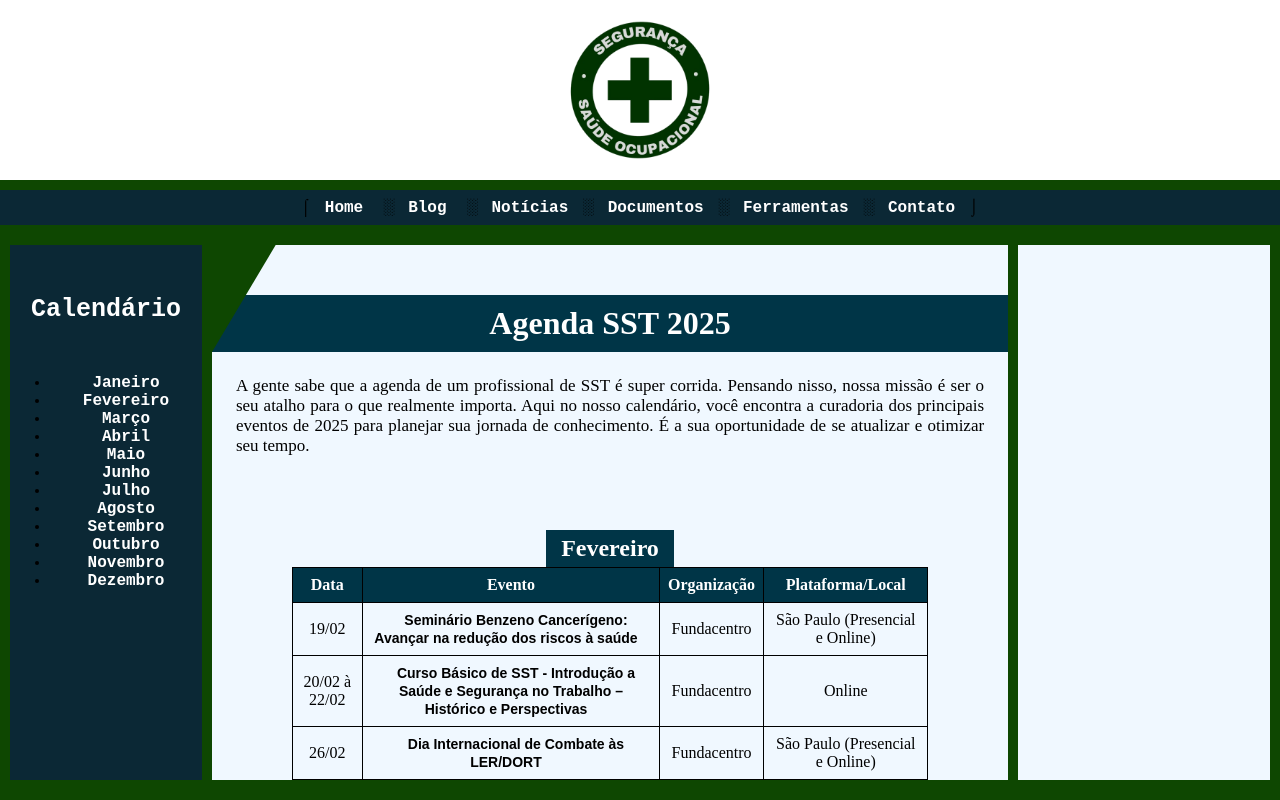
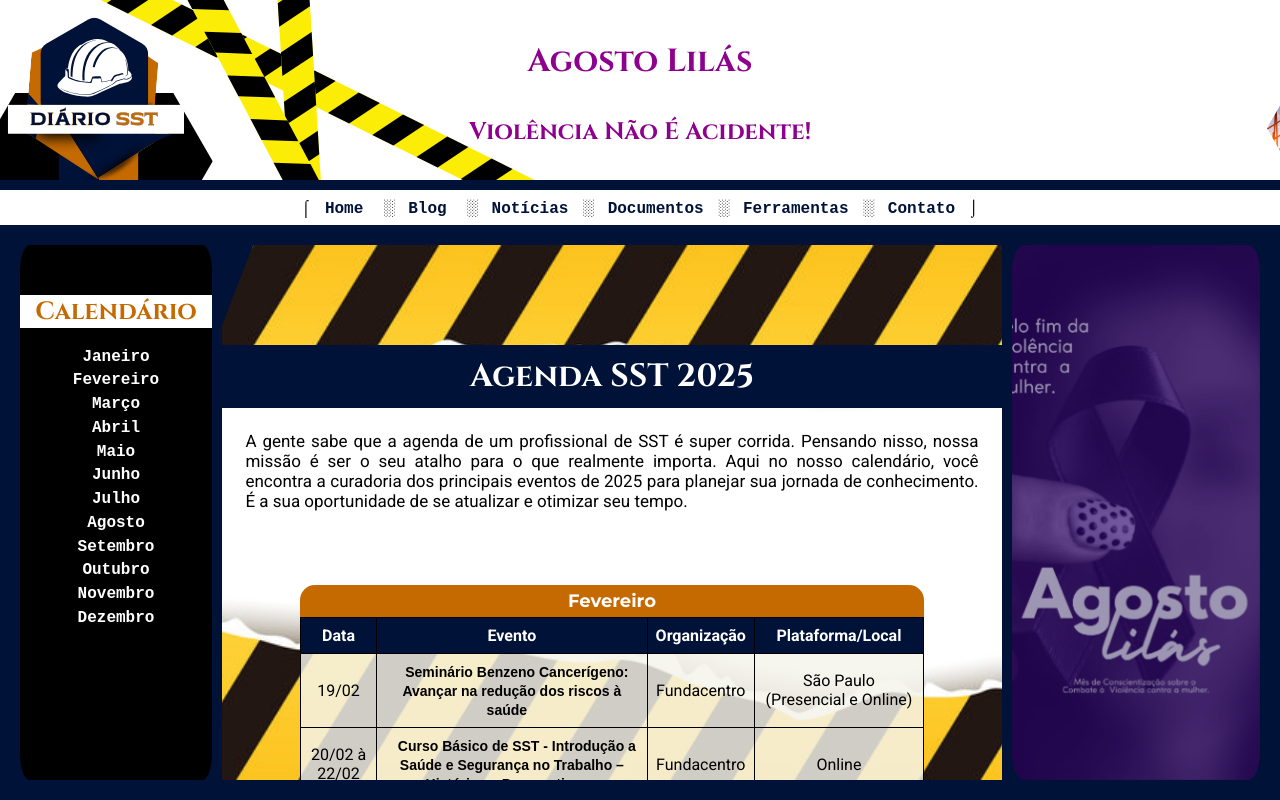
Before and after one commit to AurelliusDev/DiarioSST, a plain HTML site: page index.html in a window 1280 px wide. Drawn offline with Linux system fonts and the light colour scheme.

Commit message:
Add files via upload

```diff
--- a/CSS/estiloindex.css
+++ b/CSS/estiloindex.css
@@ -1,10 +1,11 @@
 html, body{
-    background-color: rgb(14, 71, 1);
+    background-color: #001238;
     padding: 0;
     margin: 0;
     height: 100%;
     overflow-x: hidden; /* Adicionado para garantir que nenhuma barra de rolagem horizontal apareça no body */
     scroll-behavior: smooth;
+    font-family: "Roboto", sans-serif;
 
 }
 
@@ -14,21 +15,21 @@ html, body{
 }
 
 ::-webkit-scrollbar-track {
-    background: #f6f5d6eb; /* Cor de fundo do trilho */
+    background: #000000eb; /* Cor de fundo do trilho */
     border-radius: 1px; /* Borda arredondada para o trilho */
 }
 
 ::-webkit-scrollbar-thumb {
-    background: #a00303; /* Cor da barra de rolagem (o "arrastável") */
+    background: #c56a00;; /* Cor da barra de rolagem (o "arrastável") */
     border-radius: 10px; /* Borda arredondada para o polegar */
 }
 
 ::-webkit-scrollbar-thumb:hover {
-    background: #aa420ed7; /* Cor da barra de rolagem ao passar o mouse */
+    background: #c56a00;; /* Cor da barra de rolagem ao passar o mouse */
 }
 
 ::-webkit-scrollbar-corner {
-    background: #cccccc; /* Cor do canto */
+    background: #ffffff; /* Cor do canto */
 }
 
 
@@ -39,10 +40,23 @@ html, body{
     margin: 0;
     padding: 0;
     background-color: rgb(255, 255, 255);
-    background-image: url(logosst.png);
+    background-image: url(background.png);
     background-repeat: no-repeat;
-    background-size: contain;
-    background-position: center;
+    background-size: cover;
+    background-position: left;
+    display:grid;
+    }
+
+    .banner-top h1, h2 {
+        text-align: center;
+        margin: 0;
+        align-items: center;
+        font-family: "Cinzel", serif;
+        color: #8e008e;
+    }
+
+    .banner-top h1{
+        margin-top: 40px;
     }
 
 .menu{
@@ -50,7 +64,7 @@ html, body{
     height: 35px;
     margin-top: 10px;
     padding: 0;
-    background-color: rgba(7, 2, 120, 0.438);
+    background-color: #ffffff;
     align-content: center;
     text-align: center;
 
@@ -62,21 +76,21 @@ html, body{
     font-size: 16px;
     font-weight: bold;
     font-family: Andale Mono, monospace;
-    color: rgb(255, 255, 255);
+    color: #001238;
 }
 
 .menu a:hover{
-    color: rgb(255, 251, 0);
+    color: #c56a00;
 }
 
 .box-content{
     width: 100vw;
     height: calc(100vh - 180px - 35px - 10px);
     display: flex;
-    justify-content: space-between; /*ara distribuir o espaço de forma mais controlada */
-    align-items: flex-start; /* Alinha os itens ao topo do contêiner flexível */
+    justify-content: space-between;
+    align-items: flex-start;
     gap: 10px;
-    padding: 20px 10px;
+    padding: 20px;
     box-sizing: border-box; /* Garante que padding e borda sejam incluídos na largura/altura total */
     overflow-x: hidden; /* Garante que o conteúdo que extrapola o box-content horizontalmente seja escondido */
 
@@ -86,7 +100,7 @@ html, body{
 .menu-content{
     height: 100%;
     width: 15vw;
-    background-color: rgba(7, 2, 120, 0.438);
+    background-color: #000000;
     font-family: Andale Mono, monospace;
 /* flex-basis: 15%; define a largura base inicial, sem overflow */
     flex: 0 0 15vw; /* Não cresce, não encolhe, base de 10vw */
@@ -94,42 +108,52 @@ html, body{
     overflow-y: auto;
     overflow-x: hidden;
     text-align: center;
+    border-radius: 5%;
 }
 
 .menu-content h1{
     margin-top: 50px;
     font-size: 25px;
     text-align: center;
+    font-family: "Cinzel", serif;
     justify-content: center;
-    color: rgb(255, 255, 255);
+    color: #c56a00;
+    background-image: url(paper.png);
+    background-position: center;
+    background-repeat: no-repeat;
+    background-size: cover;
 }
 
-.menu-content li a{
-    font-size: 16px;
-    text-decoration: none;
-        font-weight: bold;
-
+.menu-content p {
+    margin: 0;
+    padding: 1.5%;
+    background-color: transparent;
+    transition: all 0.3s ease;
 }
 
-.menu-content ul{
-    list-style-type: disc;
-    margin-top: 50px;
+.menu-content p:hover{
+    background-color: #c56a00;
 
 }
 
 .menu-content a{
     color: rgb(255, 255, 255);
+    font-size: 16px;
+    text-decoration: none;
+    font-weight: bold;
 
 }
 
 .menu-content a:hover{
-    color: rgb(255, 251, 0);
-
+    color: #000000;
 }
 
 .content{
     height: 100%;
-    background-color: aliceblue;
+    background-image: url(paper.png);
+    background-position: center;
+    background-repeat: no-repeat;
+    background-size: cover;
     flex: 1;
     align-items: center;
     align-content: center;
@@ -138,7 +162,7 @@ html, body{
     flex-direction: column;
     justify-content: flex-start;
     overflow-y: auto;
-    clip-path: polygon(0% 100%, 100% 100%, 100% 0%, 8% 0%, 0% 20%);
+    clip-path: polygon(0% 100%, 100% 100%, 100% 0%, 4% 0%, 0% 15%);
 
 }
 
@@ -153,6 +177,7 @@ html, body{
 }
 
 .content table {
+    background-color: #f4f3ebd4;
     color: rgb(0, 0, 0);
     z-index: 2; /* Garante que o conteúdo textual esteja acima do overlay */
     width: 80%;
@@ -160,34 +185,50 @@ html, body{
     border-collapse: collapse;
     justify-content: center;
     margin: 0 auto;
+    font-family: "Roboto", sans-serif;
 }
+
+.content table tr{
+    background-color: transparent;
+}
+
+.content table tr:hover{
+    background-color: #ffffff;
+}
+
 .content h1{
-    margin-top: 50px;
+    margin-top: 100px;
     text-align: center;
-    background-color: rgb(0, 53, 71);
+    font-family: "Cinzel", serif;
+    background-color: #001238;
     color: #ffffff;
     padding: 10px;
 }
 
-.content h2{
+caption{
     margin-top: 50px;
     margin-bottom: 0;
     padding: 5px 15px;
     text-align: center;
-    background-color: rgb(0, 53, 71);
-    color: #ffffff;
-    display: inline-block;
+    font-weight: bold;
+    font-size: large;
+    font-family: "Montserrat", sans-serif;
+    background-color: #c56a00;
+    color: rgb(255, 255, 255);
+    border-top-left-radius: 15px;
+    border-top-right-radius: 15px;
 }
 
 .content table tr, td, th {
     border: 1px solid black;
     padding: 8px;
+    font-family: "Roboto", sans-serif;
 }
 
 .content th{
     font-weight: bold;
     font-size: 16px;
-    background-color: rgb(0, 53, 71);
+    background-color: #001238;
     color: #ffffff;
 
 }
@@ -202,6 +243,9 @@ html, body{
     margin-top: 20px;
     background-color: yellow;
     display: inline-block;
+    font-weight: bold;
+    padding: 5px;
+    border: 1px dashed black;
 }
 
 .content a{
@@ -220,10 +264,51 @@ html, body{
 
 
 .resume-content{
+    position: relative;
     width: 20vw;
     height: 100%;
-    background-color: aliceblue;
+    background-color: rgba(49, 2, 91, 0.474);
+    background-position: center;
+    background-size: cover;
     flex: 0 0 20%;
     flex-shrink: 0; /* Impede que essas divs encolham */
     overflow-y: auto;
+    font-family: "Roboto", sans-serif;
+    border-radius: 5%;
 }
+
+.resume-content div{
+    position: absolute;
+    top: 0;
+    left: 0;
+    width: 100%;
+    height: 100%;
+    background-size: cover;
+    background-position: center;
+    opacity: 0; /* Todas as imagens começam invisíveis */
+    animation: fade-in-out 15s infinite; /* Duração total da animação (ex: 15s = 5s por imagem) */
+    transition: opacity 1s ease-in-out;
+}
+
+.resume-content .imagem-1{
+    background-image: url(Agosto-lilas.png);
+    animation-delay: 0s; /* Começa imediatamente */
+}
+
+.resume-content .imagem-2{
+    background-image: url(AGOSTO\ LILAS\ 2.png);
+    animation-delay: 5s; /* Começa após 5 segundos */
+}
+
+.resume-content .imagem-3{
+    background-image: url(AGOSTO\ LILÁS\ 3.png);
+    animation-delay: 10s; /* Começa após 10 segundos */
+}
+
+@keyframes fade-in-out {
+    0% { opacity: 0; }
+    10% { opacity: 1; } /* A imagem aparece */
+    30% { opacity: 1; } /* A imagem permanece visível */
+    43% { opacity: 0; } /* A imagem começa a sumir */
+    100% { opacity: 0; }
+}
--- a/index.html
+++ b/index.html
@@ -5,11 +5,16 @@
     <meta charset="utf-8">
     <meta name="viewport" content="width=device-width, initial-scale=1.0">
     <link rel="stylesheet" href="CSS/estiloindex.css">
-
+    <link rel="preconnect" href="https://fonts.googleapis.com">
+    <link rel="preconnect" href="https://fonts.gstatic.com" crossorigin>
+<link href="https://fonts.googleapis.com/css2?family=Cinzel:wght@400..900&family=Montserrat:ital,wght@0,100..900;1,100..900&family=Roboto:ital,wght@0,100..900;1,100..900&display=swap" rel="stylesheet">
 </head>
 
 <body>
-    <div class="banner-top"> </div>
+    <div class="banner-top">
+        <h1>Agosto Lilás</h1>
+        <h2>Violência Não É Acidente!</h2>
+    </div>
 
     <div class="menu">
         ⌠ <a href="#">Home </a>░
@@ -23,22 +28,18 @@
     <div class="box-content">
         <div class="menu-content">
             <h1>Calendário</h1>
-            <ul>
-                <li> <a href="#Janeiro">Janeiro</a> </li>
-                <li> <a href="#Fevereiro">Fevereiro</a> </li>
-                <li> <a href="#Março">Março</a> </li>
-                <li> <a href="#Abril">Abril</a> </li>
-                <li> <a href="#Maio">Maio</a> </li>
-                <li> <a href="#Junho">Junho</a> </li>
-                <li> <a href="#Julho">Julho</a> </li>
-                <li> <a href="#Agosto">Agosto</a> </li>
-                <li> <a href="#Setembro">Setembro</a> </li>
-                <li> <a href="#Outubro">Outubro</a> </li>
-                <li> <a href="#Novembro">Novembro</a> </li>
-                <li> <a href="#Dezembro">Dezembro</a> </li>
-
-
-            </ul>
+                <p> <a href="#Janeiro">Janeiro</a> </p>
+                <p> <a href="#Fevereiro">Fevereiro</a> </p>
+                <p> <a href="#Março">Março</a> </p>
+                <p> <a href="#Abril">Abril</a> </p>
+                <p> <a href="#Maio">Maio</a> </p>
+                <p> <a href="#Junho">Junho</a> </p>
+                <p> <a href="#Julho">Julho</a> </p>
+                <p> <a href="#Agosto">Agosto</a> </p>
+                <p> <a href="#Setembro">Setembro</a> </p>
+                <p> <a href="#Outubro">Outubro</a> </p>
+                <p> <a href="#Novembro">Novembro</a> </p>
+                <p> <a href="#Dezembro">Dezembro</a> </p>
         </div>
 
             <div class="content">
@@ -50,8 +51,9 @@
                     Aqui no nosso calendário, você encontra a curadoria dos principais eventos de 2025 para planejar
                      sua jornada de conhecimento. É a sua oportunidade de se atualizar e otimizar seu tempo.
                 </p>
-                <h2 id="Fevereiro">Fevereiro</h2>
+
                     <table>
+                        <caption id="Fevereiro">Fevereiro</caption>
                         <thead>
                             <tr>
                                 <th>Data</th>
@@ -84,8 +86,8 @@
                     </tbody>
                 </table>
 
-            <h2 id="Março">Março</h2>
                 <table>
+                    <caption id="Março">Março</caption>
                     <thead>
                         <tr>
                             <th>Data</th>
@@ -139,8 +141,8 @@
                     </tbody>
                 </table>
 
-            <h2 id="Abril">Abril</h2>
                 <table>
+                    <caption id="Abril">Abril</caption>
                     <thead>
                         <tr>
                             <th>Data</th>
@@ -202,8 +204,8 @@
                     </tbody>
                 </table>
 
-            <h2 id="Maio">Maio</h2>
                 <table>
+                    <caption id="Maio">Maio</caption>
                     <thead>
                         <tr>
                             <th>Data</th>
@@ -299,8 +301,8 @@
                     </tbody>
                 </table>
 
-            <h2 id="Junho">Junho</h2>
                 <table>
+                    <caption id="Junho">Junho</caption>
                     <thead>
                         <tr>
                             <th>Data</th>
@@ -375,8 +377,8 @@
                     </tbody>
                 </table>
 
-            <h2 id="Julho">Julho</h2>
                 <table>
+                    <caption id="Julho">Julho</caption>
                     <thead>
                         <tr>
                             <th>Data</th>
@@ -445,8 +447,8 @@
                     </tbody>
                 </table>
 
-            <h2 id="Agosto">Agosto</h2>
                 <table>
+                    <caption id="Agosto">Agosto</caption>
                     <thead>
                         <tr>
                             <th>Data</th>
@@ -529,8 +531,8 @@
                     </tbody>
                 </table>
 
-            <h2 id="Setembro">Setembro</h2>
                 <table>
+                    <caption id="Setembro">Setembro</caption>
                     <thead>
                         <tr>
                             <th>Data</th>
@@ -606,8 +608,8 @@
                     </tbody>
                 </table>
 
-                <h2 id="Outubro">Outubro</h2>
                     <table>
+                        <caption id="Outubro">Outubro</caption>
                         <thead>
                             <tr>
                                 <th>Data</th>
@@ -655,9 +657,8 @@
                         </tbody>
                     </table>
 
-
-            <h2 id="Novembro">Novembro</h2>
                 <table>
+                    <caption id="Novembro">Novembro</caption>
                     <thead>
                         <tr>
                             <th>Data</th>
@@ -698,8 +699,8 @@
                     </tbody>
                 </table>
 
-            <h2 id="Dezembro">Dezembro</h2>
                 <table>
+                    <caption id="Dezembro">Dezembro</caption>
                     <thead>
                         <tr>
                             <th>Data</th>
@@ -732,7 +733,9 @@
         </div>
 
         <div class="resume-content">
-
+            <div class="imagem-1"></div>
+            <div class="imagem-2"></div>
+            <div class="imagem-3"></div>
         </div>
     </div>
 
```
Also changed, not shown: CSS/Agosto-lilas.png (added), CSS/background.png (added), CSS/paper.png (added), 2 other files.
